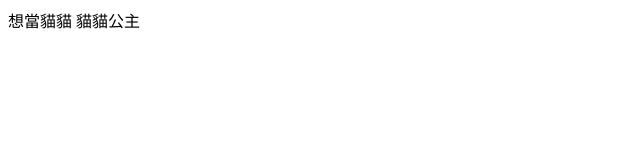
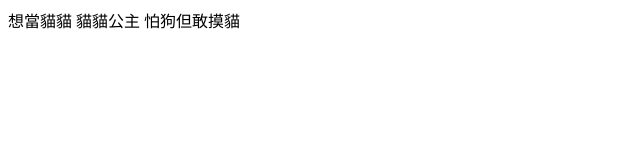
Before and after one commit to wan-po/Test, a plain HTML site: page index.html in a window 1280 px wide. Shown: the whole page, without its empty margins (0-640 px from the left). Drawn offline with Linux system fonts and the light colour scheme.

Commit message:
melody (#3)

```diff
--- a/index.html
+++ b/index.html
@@ -11,6 +11,7 @@
 <body>
     想當貓貓
     貓貓公主
+    怕狗但敢摸貓
 </body>
 
 </html>
```
